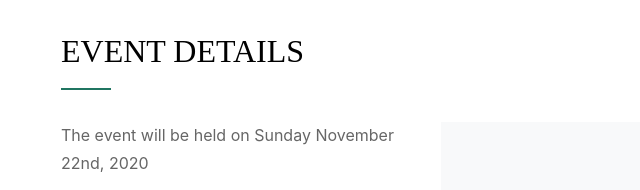
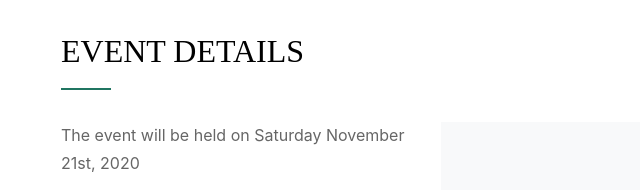
Before and after one commit to salehudeen/Bakal--Butchery-Grand-Opening, a plain HTML site: page index.html in a window 1280 px wide. Shown: the part 880-1070 px from the top of the page, 24-664 px from the left. Drawn offline with Linux system fonts and the light colour scheme; files whose address does not match are found by name; a web font is replaced by a local one.

Commit message:
date change

```diff
--- a/index.html
+++ b/index.html
@@ -93,7 +93,7 @@
             </div>
           </div>
           <div class="col-lg-4 order-2 order-lg-1">
-            <p>The event will be held on Sunday November 22nd, 2020</p>
+            <p>The event will be held on Saturday November 21st, 2020</p>
             <p>Make sure to keep time and most importantly keep safe!</p>
           </div>
           <div class="col-lg-4 order-3 order-lg-3">
```
